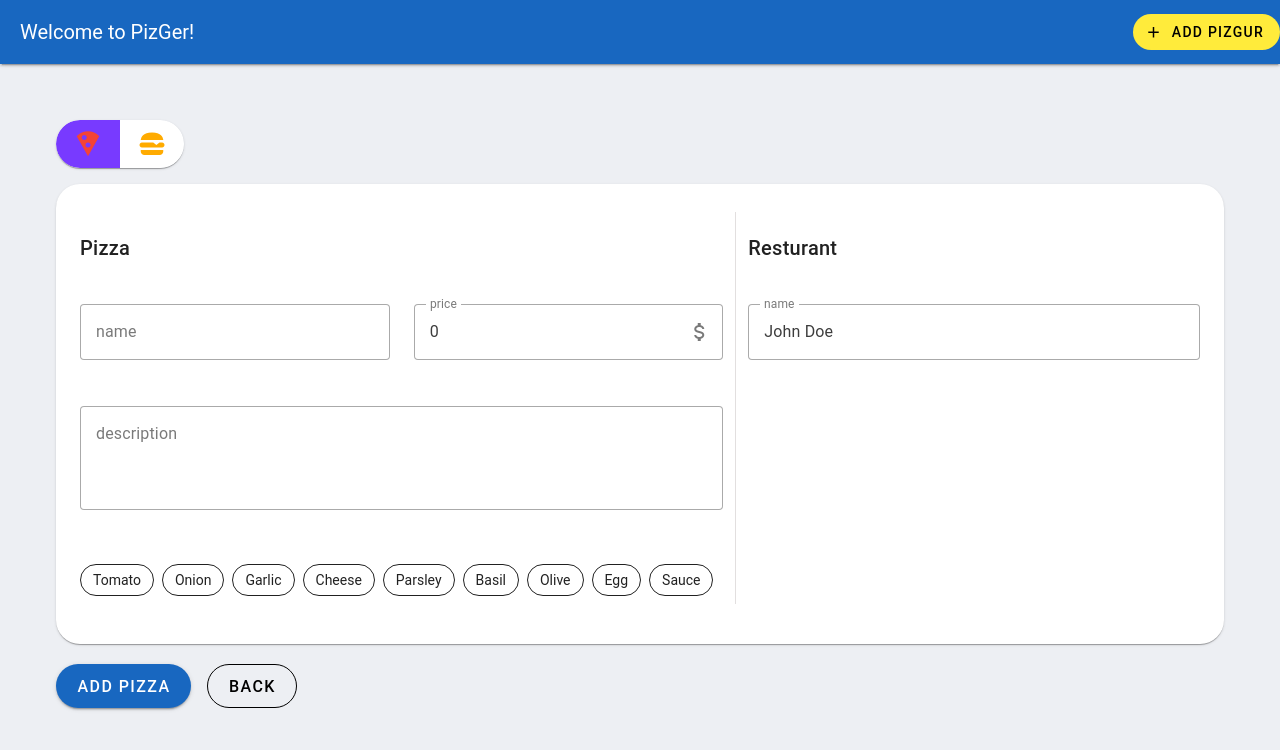
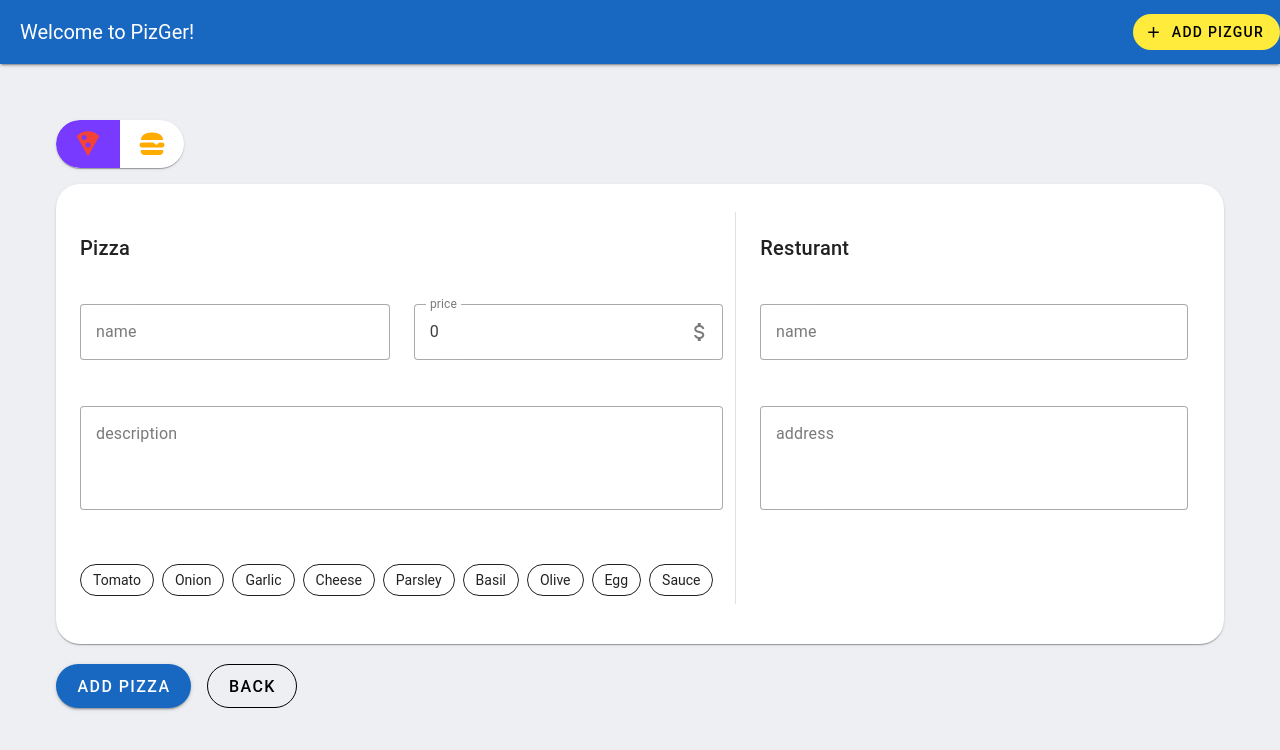
Before and after one commit to maedekaboli/PizGer, a Vue app: page /food in a window 1280 px wide. Shown: the top 750 px of the page. Built offline with nearby package versions, Linux system fonts and the light colour scheme.

Commit message:
validation added for resturant

```diff
--- a/database/db.json
+++ b/database/db.json
@@ -13,7 +13,23 @@
         6,
         7,
         8
-      ]
+      ],
+      "resturant": {
+        "name": "Akbar Mojalal",
+        "address": "shiraz"
+    }
+    },
+    {
+      "name": "dkpdskip",
+      "price": "545",
+      "desc": "pkp",
+      "id": 2,
+      "category": 1,
+      "ingredients": [],
+      "resturant": {
+        "name": "Akbar Mojalal",
+        "address": "shiraz"
+    }
     }
   ],
   "resturants": [
--- a/src/stores/food/FoodsListStore.ts
+++ b/src/stores/food/FoodsListStore.ts
@@ -15,7 +15,11 @@ const useFoodsListStore = defineStore('food', () => {
         "desc": "",
         "id": 0,
         "category": 1,
-        "ingredients": []
+        "ingredients": [],
+        "resturant": {
+            "name": '',
+            "address": ''
+        }
     })
     const foodToDelete = ref<FoodType>(food.value)
     const loading = ref(false)
--- a/src/views/food/Food.vue
+++ b/src/views/food/Food.vue
@@ -42,7 +42,7 @@ const lazySrc = computed(() => {
             </Transition>
             <v-card-subtitle>
                 <v-icon> mdi-map-marker </v-icon>
-                {{ "food.brand" }}</v-card-subtitle>
+                {{ food.resturant.address }}</v-card-subtitle>
             <v-chip class="mx-2 mt-6" color="indigo">
                 <v-icon start icon="mdi-currency-usd"></v-icon>
                 {{ food.price }}
@@ -56,7 +56,8 @@ const lazySrc = computed(() => {
                     icon="mdi-trash-can-outline"></v-btn>
                 <v-spacer></v-spacer>
 
-                <v-btn v-if="food.desc" :icon="show ? 'mdi-chevron-up' : 'mdi-chevron-down'" @click="show = !show"></v-btn>
+                <v-btn v-if="food.desc" :icon="show ? 'mdi-chevron-up' : 'mdi-chevron-down'"
+                    @click="show = !show"></v-btn>
             </v-card-actions>
 
             <v-expand-transition>
--- a/src/views/food/editFood/EditFood.vue
+++ b/src/views/food/editFood/EditFood.vue
@@ -18,6 +18,8 @@ const btnName = ref('add')
 const schema = yup.object({
     name: yup.string().required().label('Name'),
     price: yup.number().required().positive().typeError('Price must be a number').label('Price'),
+    resturantName: yup.string().required().label('Name'),
+    resturantAddress: yup.string().required().label('Address')
 });
 
 if (route.params.id) {
--- a/src/views/food/editFood/ResturantForm.vue
+++ b/src/views/food/editFood/ResturantForm.vue
@@ -1,6 +1,26 @@
+<script setup lang="ts">
+import { storeToRefs } from 'pinia'
+import useFoodsListStore from '../../../stores/food/FoodsListStore'
+import { Field } from 'vee-validate'
+
+const { food } = storeToRefs(useFoodsListStore())
+</script>
+
+
 <template>
-    <v-card-title class="pl-0 mb-8">
+    <v-card-title class="pl-3 mb-5">
         Resturant
     </v-card-title>
-    <v-text-field model-value="John Doe" label="name" variant="outlined"></v-text-field>
+    <v-col cols="12">
+        <Field name="resturantName" v-model="food.resturant.name" v-slot="{ field, errors }">
+            <v-text-field v-model.trim="food.resturant.name" label="name" variant="outlined" v-bind="field"
+                :error-messages="errors"></v-text-field>
+        </Field>
+    </v-col>
+    <v-col cols="12">
+        <Field name="resturantAddress" v-model="food.resturant.address" v-slot="{ field, errors }">
+            <v-textarea v-model.trim="food.resturant.address" label="address" auto-grow variant="outlined" rows="3"
+                row-height="25" shaped v-bind="field" :error-messages="errors"></v-textarea>
+        </Field>
+    </v-col>
 </template>
--- a/src/views/food/models/FoodType.ts
+++ b/src/views/food/models/FoodType.ts
@@ -6,4 +6,8 @@ export default interface FoodType {
     price: number
     category: number
     ingredients: number[]
+    resturant: {
+        name: string
+        address: string
+    }
 }
```
